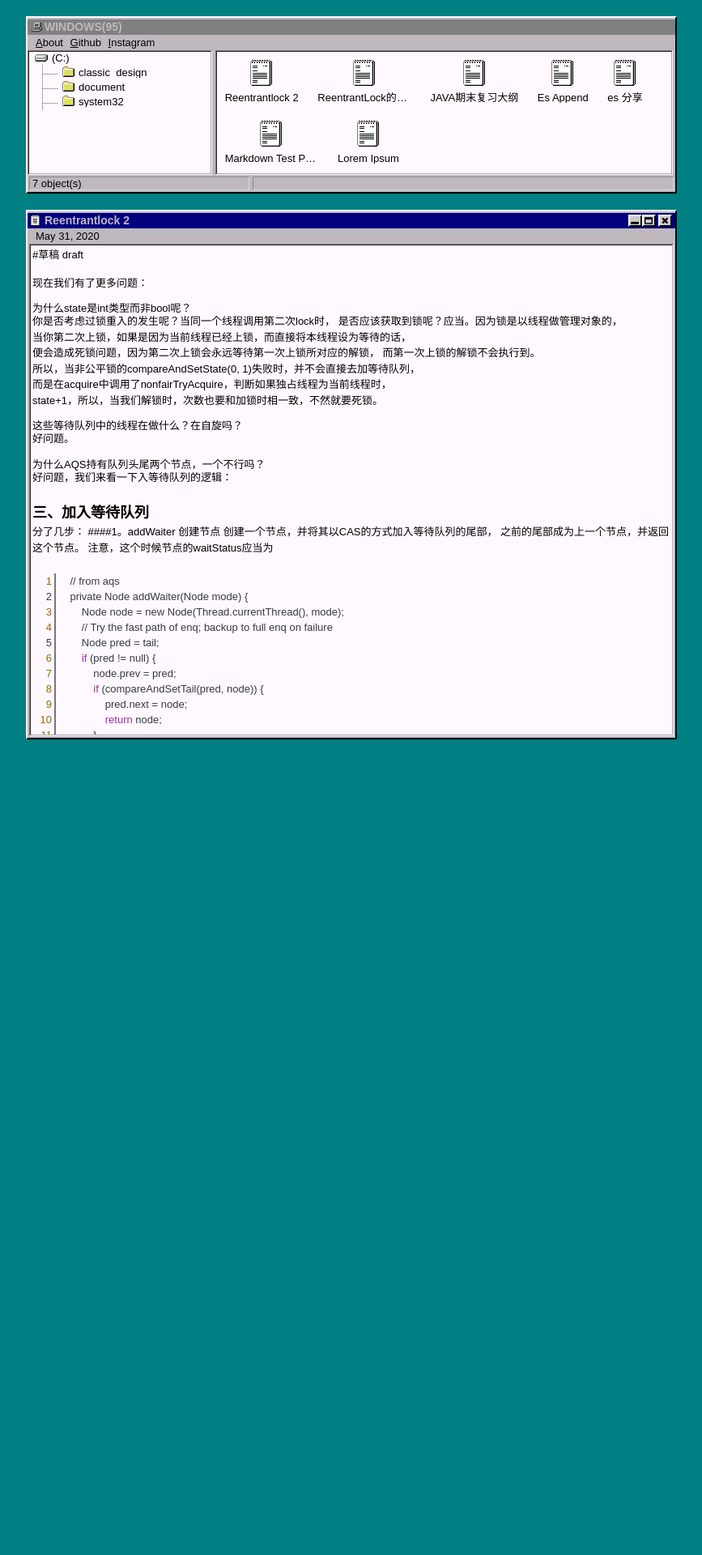
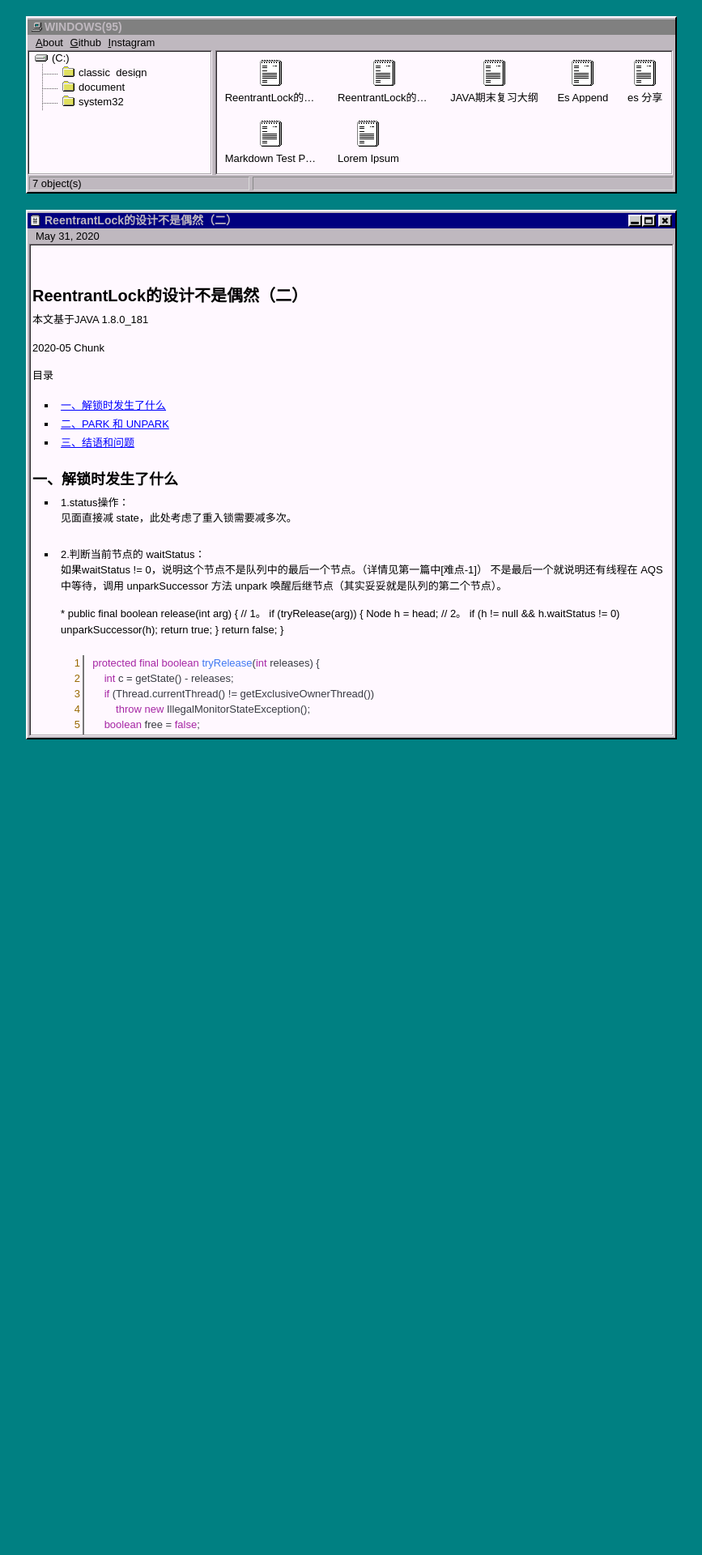
Before and after one commit to kc910521/kc910521.github.io, a Jekyll site: the page built from _posts/2020-05-31-ReentrantLock-2.md, in a window 1280 px wide. Shown: the top 1920 px of the page at 81% size, without its empty margins (206-1073 px from the left). Built offline with Jekyll 4.4.1, drawn with Linux system fonts in a browser that asks for light colours; our own code applies the rules of GitHub Pages for plain Markdown files.

Commit message:
fix header

```diff
--- a/_posts/2020-05-31-ReentrantLock-1.md
+++ b/_posts/2020-05-31-ReentrantLock-1.md
@@ -19,7 +19,7 @@ tags: classic_design
     * [1.为什么锁的标识 state 不能是布尔类型？](#2-2)
     * [2.为什么需要锁的等待队列？](#2-3)
     * [3.如何将元素加入等待队列?](#2-4)
-* [三、总结](#CONCLUSION)
+* [三、代码速查和小结](#CONCLUSION)
 
 
 
@@ -110,9 +110,18 @@ AQS 中存在一个核心参数，state（int），它标志了当前是否有
 AQS会将暂时无法取得锁的线程放入队列。AQS 只持有队列的head 和 tail节点，每个节点对应类型为Node，
 但是Node本身持有上个节点对象 prev 和下个节点对象 next，
 所以整个队列也是对AQS透明的，也就是在数据结构的角度可以理解为：
-AQS结构上是一个使用链表实现的队列。
-- 不要错误的认为此结构为双端队列。
-双端队列在队列的两端都进行入队和出队。
+AQS结构上是一个使用链表实现的队列，
+同时永远有一个thread为空的节点为正在工作的线程节点。
+[难点-1]
+AQS在每个节点加入队列时，不会处理自己的 waitStatus 状态，而是会告诉当前节点的前驱节点，你的状态为 'SIGNAL'。
+这是因为：
+- 头节点可能是当前正在工作的线程，否则就是一个单纯的、常驻的、初始化节点，不管什么情况,头节点的thread永远为空。
+- 加锁是从队尾加，解锁是从队头判断状态获取。
+所以当前加入的节点去修改自己前驱节点的模式是最科学的。
+
+
+
+最后，针对网上的文章，我不认为此结构为双端队列，双端队列在队列的两端都进行入队和出队。
 
 
 ### <a name="2-4"></a>3.如何将元素加入等待队列？
@@ -126,10 +135,85 @@ AQS结构上是一个使用链表实现的队列。
 
 我们即便不再看其他代码，你也能想出一个锁的实现思路了。
 
-## <a name="CONCLUSION"></a>三、总结
-
+## <a name="CONCLUSION"></a>三、代码速查和小结
 
 简单说：使用 AbstractQueuedSynchronizer 中的成员变量 state（int）标识锁状态，
 同时使用一个 先进先出的队列保存等待线程。（CLH锁的变体）
 
+
+####1.addWaiter  创建节点
+创建一个节点，并将其以CAS的方式加入等待队列的尾部，
+之前的尾部成为上一个节点，并返回这个节点。
+注意，这个时候节点的waitStatus应当为
+
+        // from aqs
+        private Node addWaiter(Node mode) {
+            Node node = new Node(Thread.currentThread(), mode);
+            // Try the fast path of enq; backup to full enq on failure
+            Node pred = tail;
+            if (pred != null) {
+                node.prev = pred;
+                if (compareAndSetTail(pred, node)) {
+                    pred.next = node;
+                    return node;
+                }
+            }
+            enq(node);
+            return node;
+        }
+
+####2.acquireQueued 处理队列状态
+
+        //node为上一步新建立的节点
+       final boolean acquireQueued(final Node node, int arg) {
+           boolean failed = true;
+           try {
+               boolean interrupted = false;
+               for (;;) {
+                   final Node p = node.predecessor();
+                   // 前一个节点为头节点，且当前节点能获取到锁
+                   if (p == head && tryAcquire(arg)) {
+                        // 设置当前节点为头节点
+                       setHead(node);
+                       p.next = null; // help GC
+                       failed = false;
+                       return interrupted;
+                   }
+                   // 1。shouldParkAfterFailedAcquire方法  #####
+                   // 先获取当前节点的前驱节点的waitStatus（ws）属性
+                   // 如果前驱节点ws为-1，则直接返回true
+                   // 如果前驱节点ws>0 则跳过且再往上上个节点查找，循环往复（队列被压缩了），最后返回false
+                   // 如果前驱节点ws=0 or PROPAGATE，cas操作赋值前驱节点ws为-1，返回false
+                   // 2。parkAndCheckInterrupt 方法 ######
+                   // 直接调用 LockSupport.park，并返回线程是否中断
+                   // 也就是本方法会使线程进入waiting状态
+                   // 也就是1。当前节点的前驱节点状态为-1
+                   // 2。当前线程不再wait 且 是中断状态，interrupted=true
+                   // interrupted状态在这里没卵用，
+                   // 是为了返回这个状态给本方法调用者用
+                   if (shouldParkAfterFailedAcquire(p, node) &&
+                       parkAndCheckInterrupt())
+                       interrupted = true;
+               }
+           } finally {
+               if (failed)
+                   cancelAcquire(node);
+           }
+       }
+
+
+#### 3.acquire 对以上方法的调用
+
+       public final void acquire(int arg) {
+           if (!tryAcquire(arg) &&
+               acquireQueued(addWaiter(Node.EXCLUSIVE), arg))
+               // acquireQueued 如果返回中断状态的话，
+               // 这里会补中断操作
+               selfInterrupt();
+       }
+
+
+
+
+
 #### 下一章我们讲解解锁和唤醒
--- a/_posts/2020-05-31-ReentrantLock-2.md
+++ b/_posts/2020-05-31-ReentrantLock-2.md
@@ -1,142 +1,95 @@
-
-#草稿 draft
+---
+layout: default
+title: "ReentrantLock的设计不是偶然（二）"
+tags: classic_design
+---
 
 
-现在我们有了更多问题：
 
-##### 为什么state是int类型而非bool呢？
-你是否考虑过锁重入的发生呢？当同一个线程调用第二次lock时，
-是否应该获取到锁呢？应当。因为锁是以线程做管理对象的，
-当你第二次上锁，如果是因为当前线程已经上锁，而直接将本线程设为等待的话，
-便会造成死锁问题，因为第二次上锁会永远等待第一次上锁所对应的解锁，
-而第一次上锁的解锁不会执行到。
-所以，当非公平锁的compareAndSetState(0, 1)失败时，并不会直接去加等待队列，
-而是在acquire中调用了nonfairTryAcquire，判断如果独占线程为当前线程时，
-state+1，所以，当我们解锁时，次数也要和加锁时相一致，不然就要死锁。
+# ReentrantLock的设计不是偶然（二）
 
-#### 这些等待队列中的线程在做什么？在自旋吗？
-好问题。
+本文基于JAVA 1.8.0_181
+
+2020-05         Chunk
+
+目录
+* [一、解锁时发生了什么](#h1)
+* [二、PARK 和 UNPARK ](#h2)
+* [三、结语和问题](#h3)
+
+
+## <a name="h1"></a>一、解锁时发生了什么
+
+
+- 1.status操作：
+见面直接减 state，此处考虑了重入锁需要减多次。
+
+- 2.判断当前节点的 waitStatus：
+如果waitStatus != 0，说明这个节点不是队列中的最后一个节点。（详情见第一篇中[难点-1]）
+不是最后一个就说明还有线程在 AQS 中等待，调用 unparkSuccessor 方法 unpark 唤醒后继节点（其实妥妥就是队列的第二个节点）。
+
+
+    *
+        public final boolean release(int arg) {
+            // 1。
+            if (tryRelease(arg)) {
+                Node h = head;
+                // 2。
+                if (h != null && h.waitStatus != 0)
+                    unparkSuccessor(h);
+                return true;
+            }
+            return false;
+        }
+
+        protected final boolean tryRelease(int releases) {
+            int c = getState() - releases;
+            if (Thread.currentThread() != getExclusiveOwnerThread())
+                throw new IllegalMonitorStateException();
+            boolean free = false;
+            if (c == 0) {
+                free = true;
+                setExclusiveOwnerThread(null);
+            }
+            setState(c);
+            return free;
+        }
+    *
+
+
+## <a name="h2"></a>二、PARK 和 UNPARK
+
+摘录几个别人的总结：
+
+    LockSupport是不可重入的，如果一个线程连续2次调用LockSupport.park()，那么该线程一定会一直阻塞下去。
+
+    Thread在park的时候如果调用了Thread.interrupt()方法，Thread会unpark并返回，不会抛异常。
+
+    interrupt 实际上会调用 interrupt0, interrpt0是一个native方法，会调用thread.cpp，
+    thread.cpp会调用 os_linux.cpp，里面代码思路大致就是
+    获取到操作系统中对应java的线程，然后设置标志位，再设置内存屏障，再去unpark线程，
+    为什么会去unpark线程呢？因为如果是park状态，你连cpu时间片都分不到，谈何执行/通知？因此要unpark 实现线程的通信。
+
+## <a name="h3"></a>三、结语和问题
 
 
 #### 为什么AQS持有队列头尾两个节点，一个不行吗？
 好问题，我们来看一下入等待队列的逻辑：
 
-## 三、加入等待队列
-
-分了几步：
-####1。addWaiter  创建节点
-创建一个节点，并将其以CAS的方式加入等待队列的尾部，
-之前的尾部成为上一个节点，并返回这个节点。
-注意，这个时候节点的waitStatus应当为
-
-        // from aqs
-        private Node addWaiter(Node mode) {
-            Node node = new Node(Thread.currentThread(), mode);
-            // Try the fast path of enq; backup to full enq on failure
-            Node pred = tail;
-            if (pred != null) {
-                node.prev = pred;
-                if (compareAndSetTail(pred, node)) {
-                    pred.next = node;
-                    return node;
-                }
-            }
-            enq(node);
-            return node;
-        }
-
-####2。acquireQueued 处理队列状态
-
-        //node为上一步新建立的节点
-       final boolean acquireQueued(final Node node, int arg) {
-           boolean failed = true;
-           try {
-               boolean interrupted = false;
-               for (;;) {
-                   final Node p = node.predecessor();
-                   // 前一个节点为头节点，且当前节点能获取到锁
-                   if (p == head && tryAcquire(arg)) {
-                        // 设置当前节点为头节点
-                       setHead(node);
-                       p.next = null; // help GC
-                       failed = false;
-                       return interrupted;
-                   }
-                   // 1。shouldParkAfterFailedAcquire方法  #####
-                   // 先获取当前节点的前驱节点的waitStatus（ws）属性
-                   // 如果前驱节点ws为-1，则直接返回true
-                   // 如果前驱节点ws>0 则跳过且再往上上个节点查找，循环往复（队列被压缩了），最后返回false
-                   // 如果前驱节点ws=0 or PROPAGATE，cas操作赋值前驱节点ws为-1，返回false
-                   // 2。parkAndCheckInterrupt 方法 ######
-                   // 直接调用 LockSupport.park，并返回线程是否中断
-                   // 也就是本方法会使线程进入waiting状态
-                   // 也就是1。当前节点的前驱节点状态为-1
-                   // 2。当前线程不再wait 且 是中断状态，interrupted=true
-                   // interrupted状态在这里没卵用，
-                   // 是为了返回这个状态给本方法调用者用
-                   if (shouldParkAfterFailedAcquire(p, node) &&
-                       parkAndCheckInterrupt())
-                       interrupted = true;
-               }
-           } finally {
-               if (failed)
-                   cancelAcquire(node);
-           }
-       }
-
-
-#### 3。acquire 对以上方法的调用
-
-       public final void acquire(int arg) {
-           if (!tryAcquire(arg) &&
-               acquireQueued(addWaiter(Node.EXCLUSIVE), arg))
-               // acquireQueued 如果返回中断状态的话，
-               // 这里会补中断操作
-               selfInterrupt();
-       }
-
-
 acquireQueued 这个方法的返回值如果为true，则会通知当前线程中断
 
-#为什么运行时不相应中断
+#为什么运行时不响应中断
 解锁时中断
-
-
-#####当等待队列太长，是否会有性能问题呢？
-问题不大，链表结构。除非压缩部分
-
 
 #会不会唤醒的同时，被唤醒线程又把自己wait了
 被唤醒永远是2号节点，但是二号节点不参与
 见
 
-##### 自旋？
-
 #### 独占，共享 实现
 
+## 公平锁和非公平锁
+即 先入队/先加锁 之区分。
+尝试之前会利用 hasQueuedPredecessors() 方法来判断 AQS 的队列中中是否有其他线程，如果有则不会尝试获取锁(这是公平锁特有的情况)。
 
 
-
-到底什么是公平锁和非公平锁呢？
-
-问得好，我们往下看：
-
-## 公平锁和非公平锁
-先加锁/先入队
-尝试之前会利用 hasQueuedPredecessors() 方法来判断 AQS 的队列中中是否有其他线程，如果有则不会尝试获取锁(这是公平锁特有的情况)。
-
-## .tryLock()
-
-
-## .unlock()
-
-
-## 什么是 ConditionObject
-
-
-
-
-
-
-
- 3.等待队列的元素如何被唤醒？
+#### 下次说 ConditionObject
```
